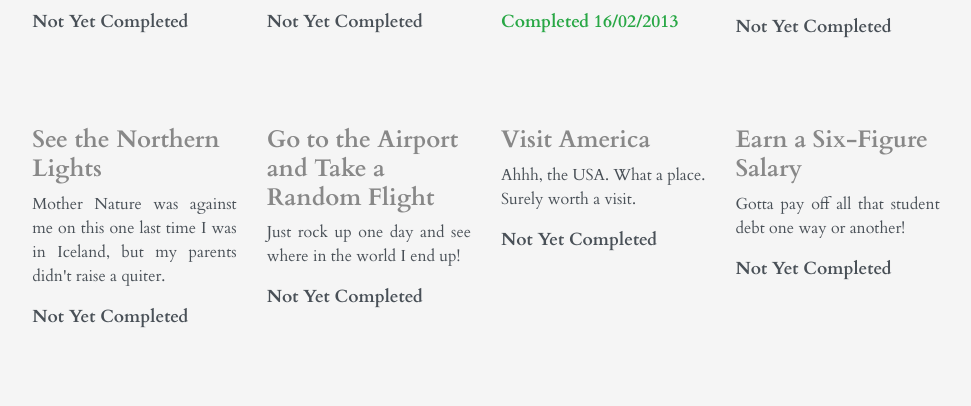
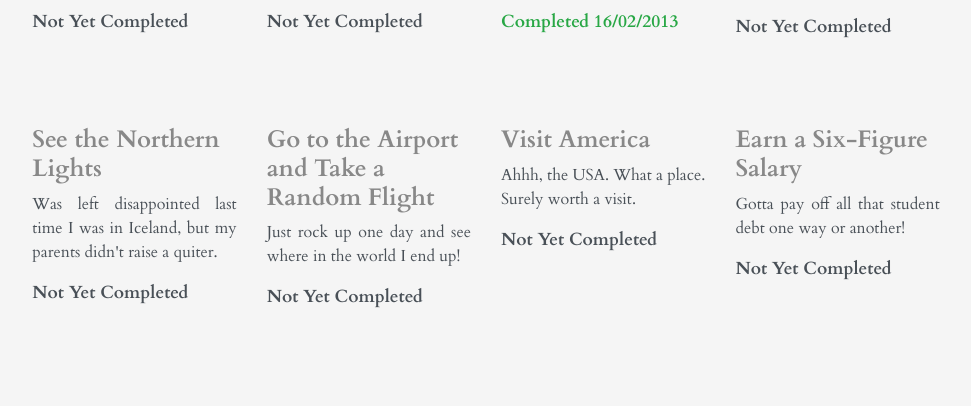
Before and after one commit to george1410/personal-site, a PHP site: page / in a window 1280 px wide. Shown: the part 2832-3238 px from the top of the page, without its empty margins (154-1125 px from the left). After the commit the page ends 3140 px from the top, so only its background shows below. Run offline with PHP 8.4, Linux system fonts and the light colour scheme; some libraries are stand-ins or nearby versions.

Commit message:
changed some bucket text

```diff
--- a/index.php
+++ b/index.php
@@ -208,7 +208,7 @@
                     </div>
                     <div class="col-md-3 bucket-item">
                         <h3>See the Northern Lights</h3>
-                        <p class="bucket-info">Mother Nature was against me on this one last time I was in Iceland, but my parents didn't raise a quiter.</p>
+                        <p class="bucket-info">Was left disappointed last time I was in Iceland, but my parents didn't raise a quiter.</p>
                         <p>Not Yet Completed</p>
                     </div>
                     <div class="col-md-3 bucket-item">
```
